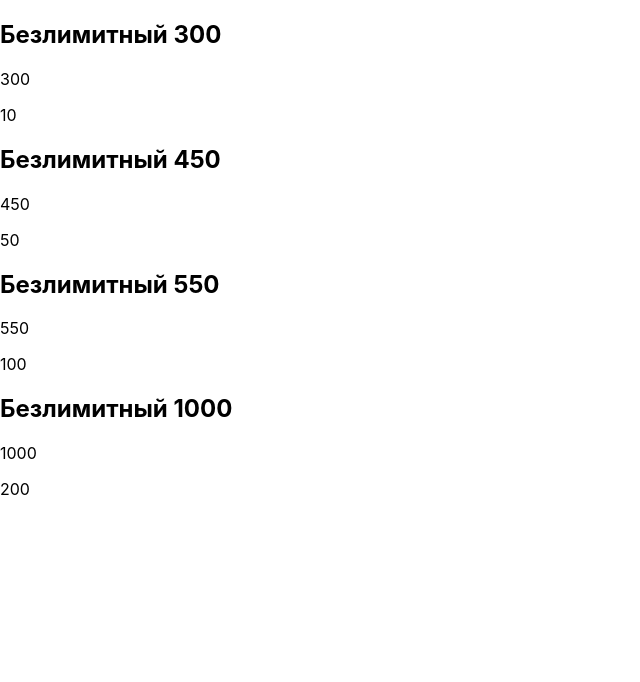
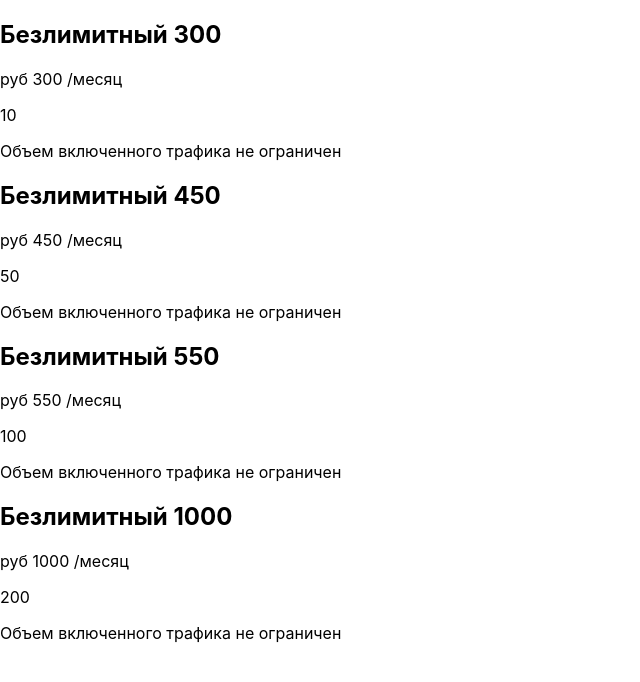
Before and after one commit to catborn/cards, a React (Create React App) app: page / in a window 1280 px wide. Shown: the top 682 px of the page, without its empty margins (0-640 px from the left). Built offline with nearby package versions, Linux system fonts and the light colour scheme.

Commit message:
add price paragraph

```diff
--- a/src/components/Card.jsx
+++ b/src/components/Card.jsx
@@ -2,8 +2,9 @@ function Card(props) {
   return (
     <div>
       <h2>{props.title}</h2>
-      <p>{props.price}</p>
+      <p>руб {props.price} /месяц</p>
       <p>{props.speed}</p>
+      <p>Объем включенного трафика не ограничен</p>
     </div>
   );
 }
```
